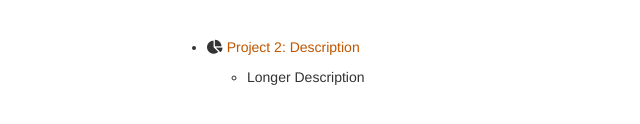
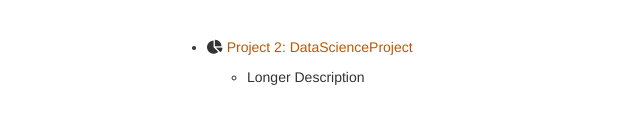
Before and after one commit to NikhilGumma/NikhilGumma.github.io, a plain HTML site: page portfolio.html in a window 1280 px wide. Shown: the part 236-360 px from the top of the page, 18-658 px from the left. Drawn offline with nearby package versions, Linux system fonts and the light colour scheme; some packages are replaced by stand-ins of ours.

Commit message:
Portfolio edited

```diff
--- a/portfolio.html
+++ b/portfolio.html
@@ -334,7 +334,7 @@ $(document).ready(function () {
 </ul>
 <p><br></p>
 <ul>
-<li><p><i class="fa fa-chart-pie"> </i> <a href="https://www.google.com">Project 2: Description</a></p>
+<li><p><i class="fa fa-chart-pie"> </i> <a href="https://nikhilgumma.github.io/project1/">Project 2: DataScienceProject</a></p>
 <ul>
 <li>Longer Description</li>
 </ul></li>
```
